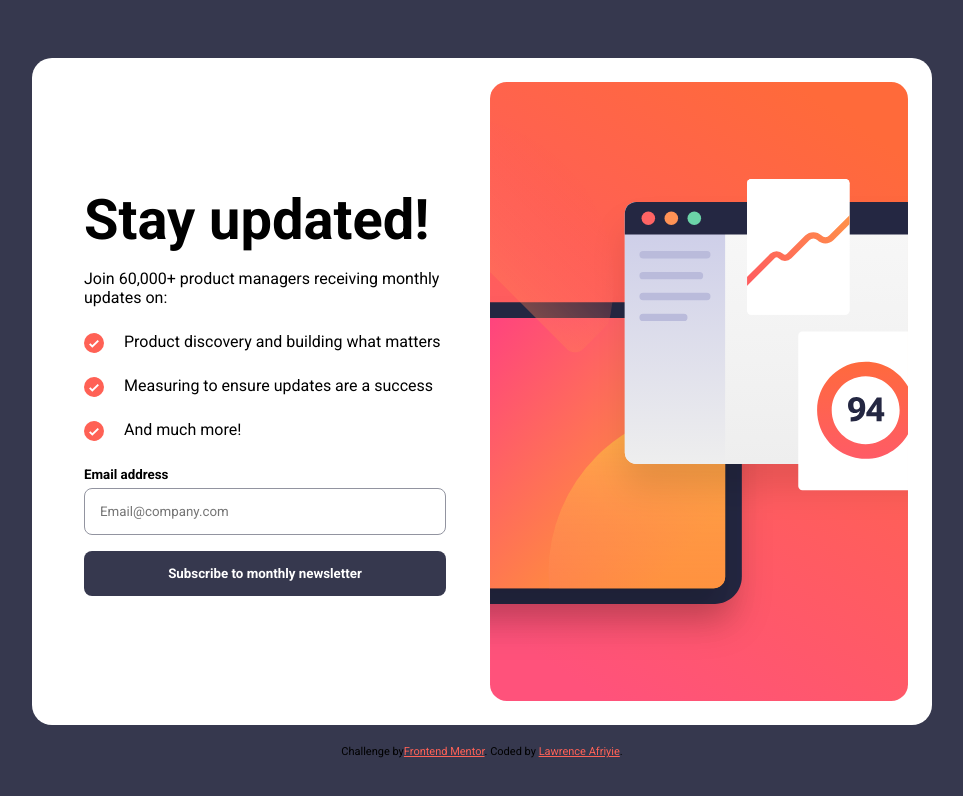
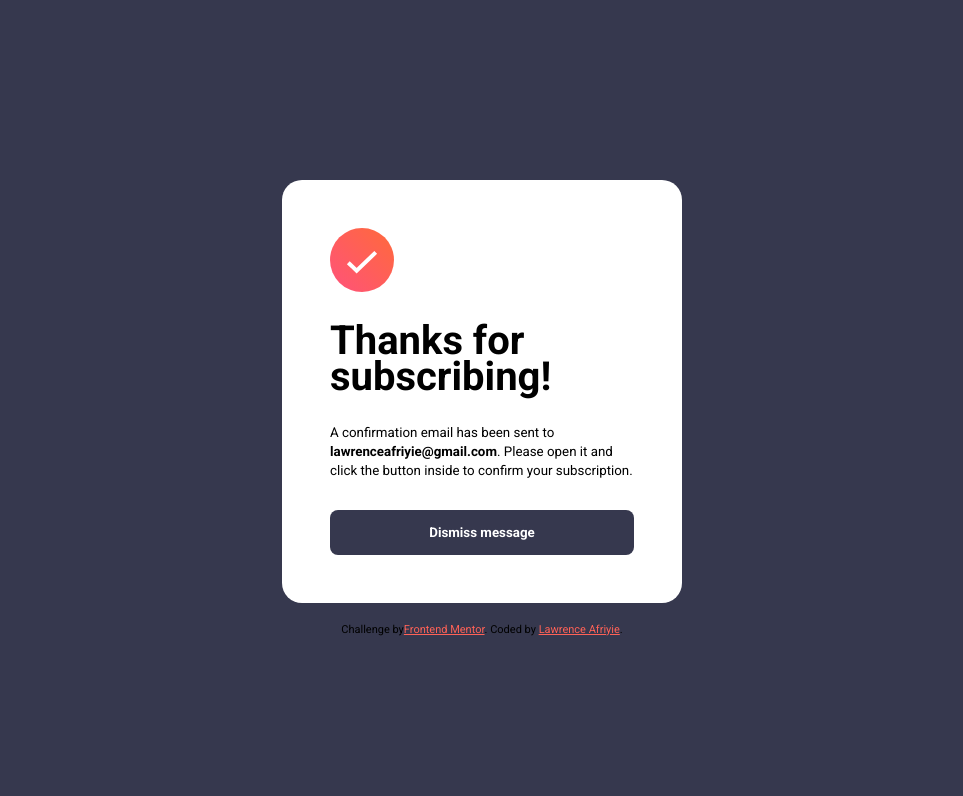
Before and after one commit to LorryAfriyie/newsletter-sign-up-with-success-message, a React (Vite) app: page / in a window 1280 px wide. Shown: the top 796 px of the page, without its empty margins (158-1121 px from the left). Built offline with nearby package versions, Linux system fonts and the light colour scheme.

Commit message:
Success card component
Creating a component dedicated towards displaying a success message.

```diff
--- a/src/App.jsx
+++ b/src/App.jsx
@@ -1,10 +1,12 @@
 import { NewsletterSubCard } from "./NewsletterSubCard";
+import { SuccessCard } from "./SuccessCard";
 import "./style/main.scss";
 
 function App() {
   return (
     <>
-      <NewsletterSubCard />
+      {/* <NewsletterSubCard /> */}
+      <SuccessCard />
       <div className="attribution">
         Challenge by
         <a
--- a/src/NewsletterSubCard.jsx
+++ b/src/NewsletterSubCard.jsx
@@ -8,6 +8,7 @@ export const NewsletterSubCard = () => {
   ];
 
   const emailAddress = useRef(null);
+  const form = useRef(null);
 
   function test(e) {
     e.preventDefault();
@@ -22,7 +23,7 @@ export const NewsletterSubCard = () => {
 
   return (
     <div className="newsletter-card">
-      <div className="container">
+      <div className="container" ref={form}>
         <form className="subscribe-form" onSubmit={test}>
           <h1 id="header">Stay updated!</h1>
 
@@ -60,6 +61,7 @@ export const NewsletterSubCard = () => {
           alt="illustration-sign-up-desktop.svg"
         />
       </div>
+
     </div>
   );
 };
--- /dev/null
+++ b/src/SuccessCard.jsx
@@ -0,0 +1,21 @@
+export const SuccessCard = () => {
+  return (
+    <div className="success-card">
+      <div className="container">
+        <img src="/images/icon-success.svg" alt="icon-success.svg" />
+
+        <h1>Thanks for subscribing!</h1>
+
+        <p>
+          <small>
+            A confirmation email has been sent to{" "}
+            <strong>lawrenceafriyie@gmail.com</strong>. Please open it and click
+            the button inside to confirm your subscription.
+          </small>
+        </p>
+
+        <button>Dismiss message</button>
+      </div>
+    </div>
+  );
+};
--- /dev/null
+++ b/src/style/SuccessCard.scss
@@ -0,0 +1,29 @@
+.success-card {
+  .container {
+    background: hsl(0, 0%, 100%);
+    border-radius: 20px;
+    max-width: 400px;
+    padding: 3rem;
+
+    h1 {
+      font-size: 2.5rem;
+      line-height: 0.9;
+    }
+
+    button {
+      width: 100%;
+      padding: 15px;
+      border-radius: 8px;
+      font-weight: 700;
+      color: hsl(0, 0%, 100%);
+      background: hsl(235, 18%, 26%);
+      border: none;
+      margin: 15px 0 0 0;
+    }
+
+    button:hover {
+      background: linear-gradient(45deg, hsl(4, 67%, 56%), hsl(4, 100%, 67%));
+      box-shadow: 0 10px 20px -5px hsl(4, 100%, 67%);
+    }
+  }
+}
--- a/src/style/card.scss
+++ b/src/style/card.scss
@@ -80,7 +80,12 @@
       }
 
       button:hover {
-        background: hsl(4, 100%, 67%);
+        background: linear-gradient(
+          45deg,
+          hsl(4, 67%, 56%),
+          hsl(4, 100%, 67%)
+        );
+        box-shadow: 0 10px 20px -5px hsl(4, 100%, 67%);
       }
     }
 
--- a/src/style/main.scss
+++ b/src/style/main.scss
@@ -1,4 +1,5 @@
 @import "card";
+@import "SuccessCard";
 
 @import url("https://fonts.googleapis.com/css2?family=Roboto:ital,wght@0,100;0,300;0,400;0,500;0,700;0,900;1,100;1,300;1,400;1,500;1,700;1,900&display=swap");
 
```
